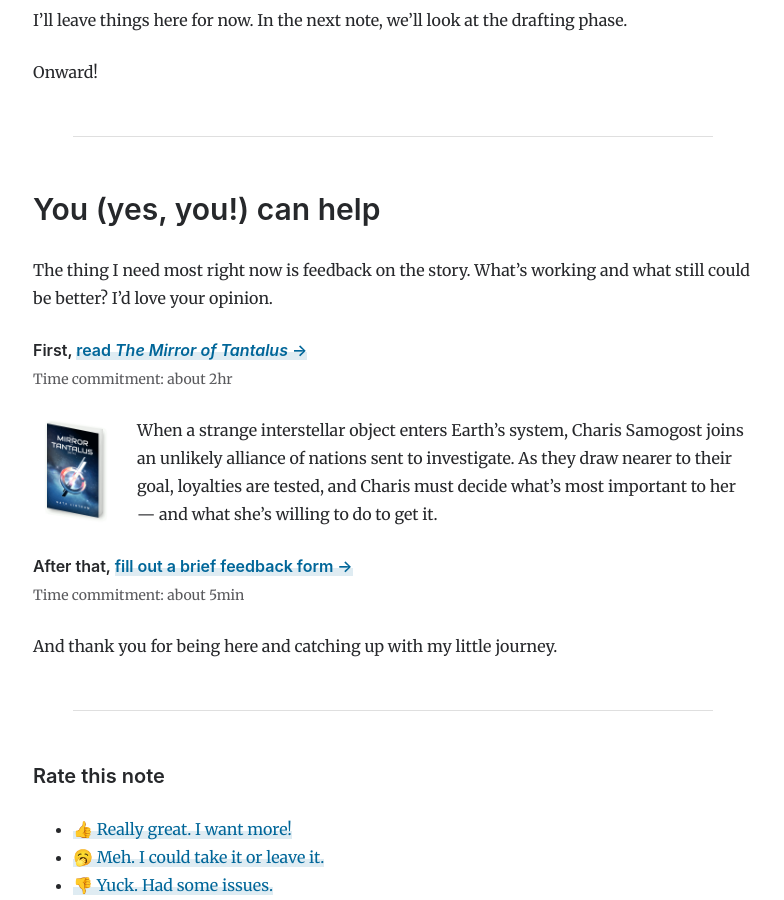
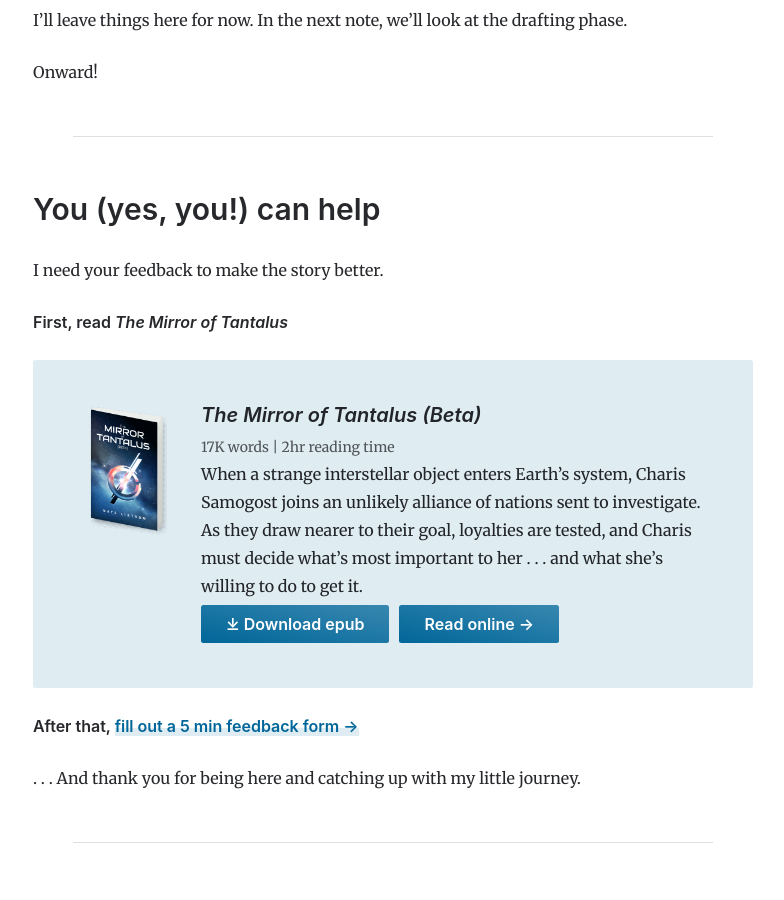
Before and after one commit to natelistrom/natelistrom.github.io, a Jekyll site: the page built from _posts/2024-11-05-tantalus-beginnings.md, in a window 1280 px wide and 900 px high, scrolled down 5317 px. Shown: the whole window, without its empty margins (247-1031 px from the left). Built offline with Jekyll 4.4.1, drawn with Linux system fonts in a browser that asks for light colours.

Commit message:
Update tantalus blurbs on stories, posts

```diff
--- a/_posts/2024-11-05-tantalus-beginnings.md
+++ b/_posts/2024-11-05-tantalus-beginnings.md
@@ -91,14 +91,12 @@ Onward!
 
 ## You (yes, you!) can help
 
-The thing I need most right now is feedback on the story. What's working and what still could be better? I'd love your opinion.
+I need your feedback to make the story better.
 
-**First, [read _The Mirror of Tantalus_ &rarr;](/tantalus-mirror)**
-<small>Time commitment: about 2hr</small>
+**First, read _The Mirror of Tantalus_**
 
-<p><a href="/tantalus-mirror"><img src="/assets/img/tantalus-book-cover.png" alt="a book cover with a background of stars and a shining, geometric figure in the foreground" width="84px" height="112px" style="float: left; padding-right: 1rem;" /></a> When a strange interstellar object enters Earth&rsquo;s system, Charis Samogost joins an unlikely alliance of nations sent to investigate. As they draw nearer to their goal, loyalties are tested, and Charis must decide what&rsquo;s most important to her &mdash; and what she&rsquo;s willing to do to get it.</p>
+{%- include __blurbTantalus.html -%}
 
-**After that, [fill out a brief feedback form &rarr;](https://forms.gle/tftkD89pmyvv5SSu5)**
-<small>Time commitment: about 5min</small>
+**After that, [fill out a 5 min feedback form &rarr;](https://forms.gle/tftkD89pmyvv5SSu5)**
 
-And thank you for being here and catching up with my little journey.
+. . . And thank you for being here and catching up with my little journey.
```
Also changed, not shown: stories.md (+1 -7 lines), tantalus-mirror.md (+1 -3 lines).
